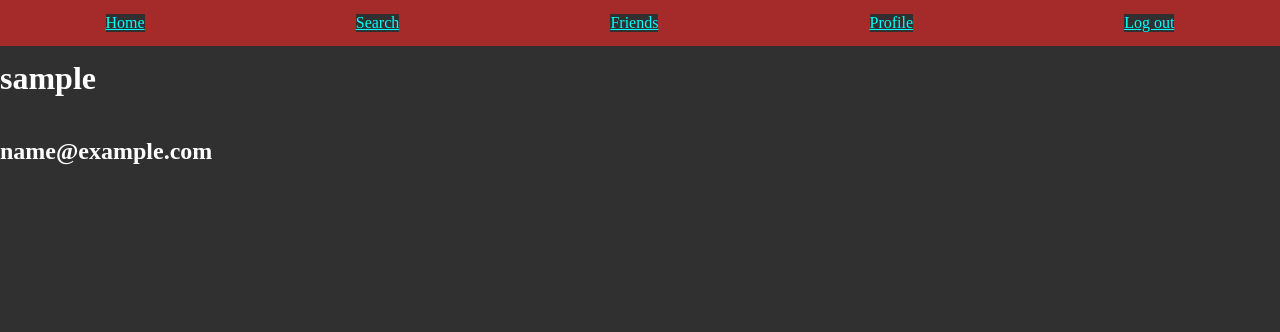
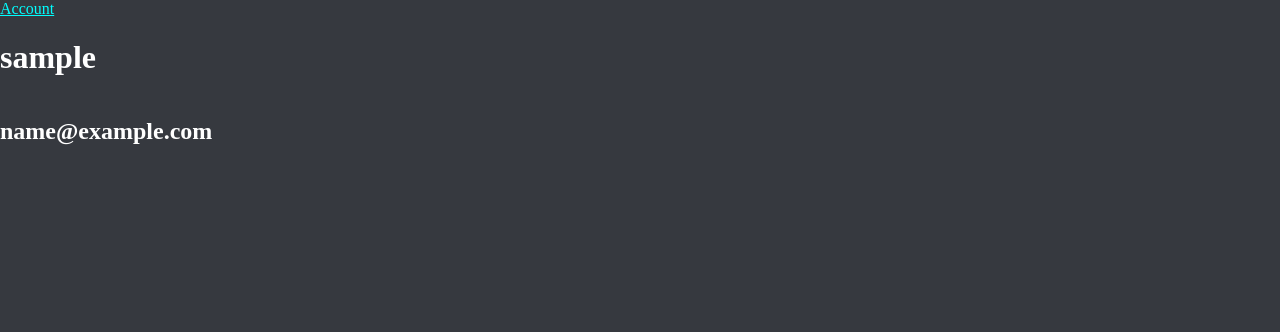
Before and after one commit to AbreuDProgrammer/Glimp, a CodeIgniter app: a page that uses application/views/includes/menu.php in a window 1280 px wide. Shown: the top 332 px of the page. Run offline with CodeIgniter, Linux system fonts and the light colour scheme; the visitor is signed in with stand-in values (Sample User, id 1); tables that the repository leaves empty hold one stand-in row (values such as "Sample post").

Commit message:
tudo a andar nos conformes

```diff
--- a/application/config/routes.php
+++ b/application/config/routes.php
@@ -62,3 +62,4 @@ $route['logout'] = 'Login/logout';
 
 // Forma de os users serem escritos
 $route['([a-zA-Z]+)'] = 'Profile/index/$1';
+$route['([a-zA-Z]+)/account'] = 'Profile/account/$1';
--- a/application/controllers/Profile.php
+++ b/application/controllers/Profile.php
@@ -22,8 +22,7 @@ class Profile extends My_controller
 
 		// Verifica se o user com esse username existe
 		if(!$this->user){
-			//! Melhorar informação de user não existir
-			$this->go_to('home');
+			$this->go_to('index.html');
 			return;
 		}
 	}
@@ -44,6 +43,18 @@ class Profile extends My_controller
 		$this->set_body_data($data);
 
 		// Cria a view sem o menu
-		$this->create_site_details('Account Settings', array('profileStyle'), 'profile/index-view');
+		$this->create_site_details('Profile', array('profileStyle'), 'profile/index-view');
+	}
+	public function account(): Void
+	{
+		// Envia as variaveis de link
+		$data = array(
+			'username' => $this->user['username'],
+			'email' => $this->user['email']
+		);
+		$this->set_body_data($data);
+
+		// Cria a view sem o menu
+		$this->create_site_details('Account Settings', array('profileStyle'), 'profile/account-view');
 	}
 }
--- a/application/core/my_controller.php
+++ b/application/core/my_controller.php
@@ -22,6 +22,7 @@ abstract class My_controller extends CI_Controller
 	private const ASSETS_PATH = 'assets';
 	private const CSS_PATH = 'css';
 	private const JS_PATH = 'js';
+	private const IMAGES_PATH = 'images';
 	private const MAIN_CSS_PATH = 'mainStyle';
 	private const NAV_CSS_PATH = 'navStyle';
 
@@ -116,7 +117,7 @@ abstract class My_controller extends CI_Controller
 	}
 
 	// Adiciona um ficheiro de js ao header
-	protected function set_js_files(String|Array $array): Void
+	protected function set_js_files(String|Array $file): Void
 	{
 		if(is_array($file))
 			foreach($array as $path)
@@ -131,7 +132,10 @@ abstract class My_controller extends CI_Controller
 	{
 		$this->load_nav = TRUE;
 		$this->set_css_files(self::NAV_CSS_PATH);
-		$this->set_nav_data(array('profile' => $this->session->userdata('username')));
+		$this->set_nav_data(array(
+			'profile' => $this->session->userdata('username')
+		));
+		$this->set_js_files('navbar');
 	}
 
 	/**
@@ -314,4 +318,10 @@ abstract class My_controller extends CI_Controller
 			return $info;
 		}
 	}
+
+	// Funcionalidade para retornar o caminho das imagens
+	public function base_images(String $file, String $type = 'png'): String
+	{
+		return base_url(self::ASSETS_PATH.'/'.self::IMAGES_PATH.'/'.$file.'.'.$type);
+	}
 }
--- a/application/views/includes/header.php
+++ b/application/views/includes/header.php
@@ -15,6 +15,7 @@
         $this->iterator->next();
         endwhile;
     ?>
+    <script src="https://ajax.googleapis.com/ajax/libs/jquery/3.6.1/jquery.min.js"></script>
     <?
         $this->iterator->rewind();
         $this->iterator->setArray($js);
--- a/application/views/includes/menu.php
+++ b/application/views/includes/menu.php
@@ -1,10 +1,8 @@
 <?php defined('BASEPATH') OR exit('No direct script access allowed'); ?>
-<div id="nav-holder">
-    <div id="nav">
-        <div><a href="<?= base_url(); ?>">Home</a></div>
-        <div><a href="<?= base_url('search'); ?>">Search</a></div>
-        <div><a href="<?= base_url('friends'); ?>">Friends</a></div>
-        <div><a href="<?= base_url($profile); ?>">Profile</a></div>
-        <div><a href="<?= base_url('logout'); ?>">Log out</a></div>
-    </div>
+<div id="sidebar">
+    <div class="item-sidebar"><a href="<?= base_url(); ?>"><img id="logo-sidebar" src="<?= base_url('assets/images/glimp-logo-small.png'); ?>"></a></div>
+    <div class="item-sidebar"><a href="<?= base_url('search'); ?>"><img class="href-sidebar" src="<?= base_url('assets/images/search.png'); ?>"></a></div>
+    <div class="item-sidebar"><a href="<?= base_url('friends'); ?>"><img class="href-sidebar" src="<?= base_url('assets/images/friends.png'); ?>"></a></div>
+    <div class="item-sidebar"><a href="<?= base_url($profile); ?>"><img class="href-sidebar" src="<?= base_url('assets/images/profile.png'); ?>"></a></div>
+    <div class="item-sidebar"><a href="<?= base_url('logout'); ?>"><img class="href-sidebar" src="<?= base_url('assets/images/logout.png'); ?>"></a></div>
 </div>
--- a/application/views/profile/index-view.php
+++ b/application/views/profile/index-view.php
@@ -1,5 +1,6 @@
 <?php defined('BASEPATH') OR exit('No direct script access allowed'); ?>
 <div id="profile-page">
+    <a href="<?= base_url($profile.'/account'); ?>">Account</a>
     <div id="username">
         <h1><?= $username; ?></h1>
     </div>
--- a/assets/css/mainStyle.css
+++ b/assets/css/mainStyle.css
@@ -12,7 +12,7 @@ html, body, div
     border: 0;
     padding: 0;
 
-    background-color: #303030;
+    background-color: #36393f;
     color: white;
 }
 
--- a/assets/css/navStyle.css
+++ b/assets/css/navStyle.css
@@ -1,20 +1,35 @@
 /* ------------------- Menu ------------------- */
 
-#nav
+#sidebar
 {
-    position: absolute;
-    height: 5%;
-    width: 100%;
-    background-color: brown;
+    height: 100%;
+    width: 0;
+    position: fixed;
+    z-index: 1;
     top: 0;
-
-    flex-direction: row;
-    justify-content: space-around;
-    align-items: center;
+    left: 0;
+    background-color: #2f3136;
+    overflow-x: hidden;
+    transition: 0.5s;
+    padding-top: 60px;
 }
 
-#nav-holder
+.item-sidebar
 {
+    flex-grow: 1;
+    align-items: center;
+    background-color: #2f3136;
     width: 100%;
-    flex-grow: 5;
+    height: auto;
 }
+
+#logo-sidebar
+{
+    width: 6em;
+    border-radius: 1em;
+}
+
+.href-sidebar
+{
+    width: 3em;
+}
--- /dev/null
+++ b/assets/js/navbar.js
@@ -0,0 +1,25 @@
+let navBarOpened = false;
+
+function openNav()
+{
+    document.getElementById("sidebar").style.width = "250px";
+    navBarOpened = true;
+}
+
+function closeNav()
+{
+    document.getElementById("sidebar").style.width = "0";
+    navBarOpened = false;
+}
+
+$(document).ready(function(){
+    $('body').mousemove(function( event ) {
+        // Width == X
+        // Height == Y
+        if((event.pageX/16) <= 2 && (event.pageY/16) <= ($('body').outerHeight()/16)-10 && navBarOpened === false){
+            openNav();
+        }else if((event.pageX/16) > 16 && navBarOpened === true){
+            closeNav();
+        }
+    });
+});
```
Also changed, not shown: application/views/profile/account-view.php (added, +11 -0 lines), assets/images/friends.png (added), assets/images/glimp-logo-small.png (added), assets/images/glimp-logo.png (added), assets/images/logout.png (added), assets/images/profile.png (added), assets/images/search.png (added).
